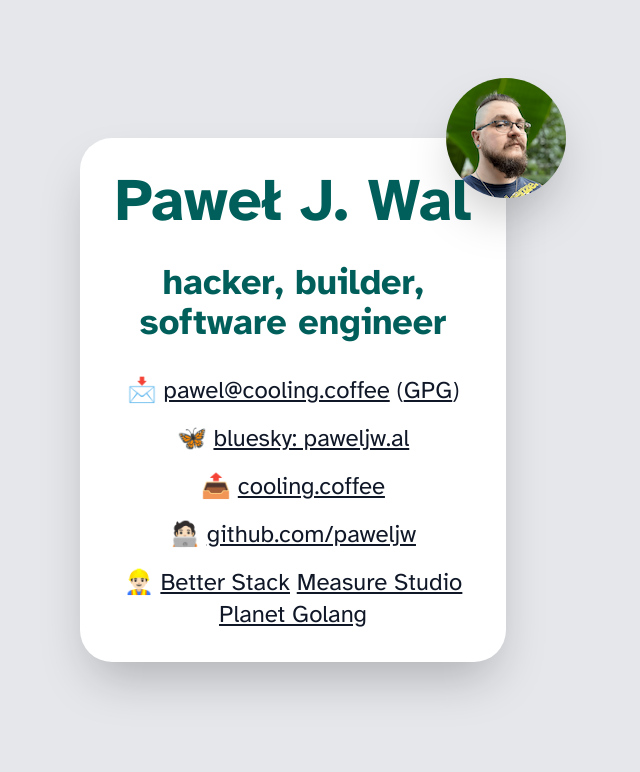
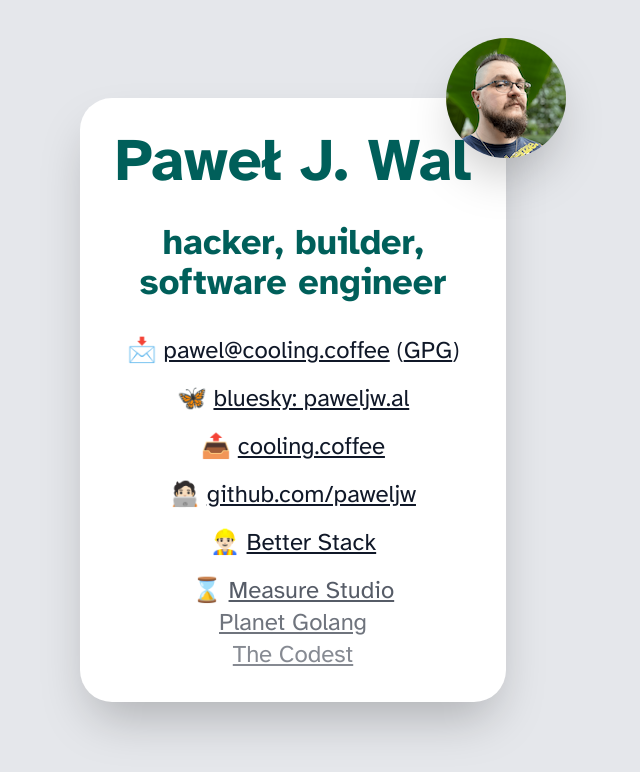
Before and after one commit to paweljw/business-card, a Next.js app: page / in a window 1280 px wide. Shown: the top 772 px of the page, without its empty margins (347-987 px from the left). Built offline with nearby package versions, Linux system fonts and the light colour scheme.

Commit message:
feat style and other updates

```diff
--- a/src/app/page.tsx
+++ b/src/app/page.tsx
@@ -5,7 +5,7 @@
   return (
     <div className="flex min-h-screen flex-col items-center justify-center">
       <div className="relative w-full md:w-1/2 lg:w-1/3">
-        <main className="rounded-4xl bg-white p-8 shadow-2xl md:max-h-[90vh] dark:bg-slate-600">
+        <main className="bg-white p-6 md:max-h-[90vh] md:rounded-4xl md:p-8 md:shadow-2xl dark:bg-slate-600">
           <Image
             src="/face.png"
             alt="Paweł J. Wal's face"
@@ -60,17 +60,43 @@
               github.com/paweljw
             </Link>
           </p>
-          <p className="mt-4 text-center text-2xl">
-            👷🏻‍♂️ <span className="sr-only">stuff I worked on</span>{" "}
+          <p
+            className="mt-4 text-center text-2xl"
+            title="current projects and companies"
+          >
+            👷🏻‍♂️ <span className="sr-only">current projects and companies</span>{" "}
             <Link href="https://betterstack.com" target="_blank">
               Better Stack
-            </Link>{" "}
-            <Link href="https://measure.studio" target="_blank">
+            </Link>
+          </p>
+          <p
+            className="mt-4 text-center text-2xl"
+            title="past projects and companies"
+          >
+            ⌛ <span className="sr-only">past projects and companies</span>{" "}
+            <Link
+              href="https://measure.studio"
+              target="_blank"
+              className="opacity-70"
+            >
               Measure Studio
-            </Link>{" "}
-            <Link href="https://planetgolang.dev" target="_blank">
+            </Link>
+            <br />
+            <Link
+              href="https://planetgolang.dev"
+              target="_blank"
+              className="opacity-60"
+            >
               Planet Golang
-            </Link>{" "}
+            </Link>
+            <br />
+            <Link
+              href="https://thecodest.co/"
+              target="_blank"
+              className="opacity-50"
+            >
+              The Codest
+            </Link>
           </p>
         </main>
         <Image
```
